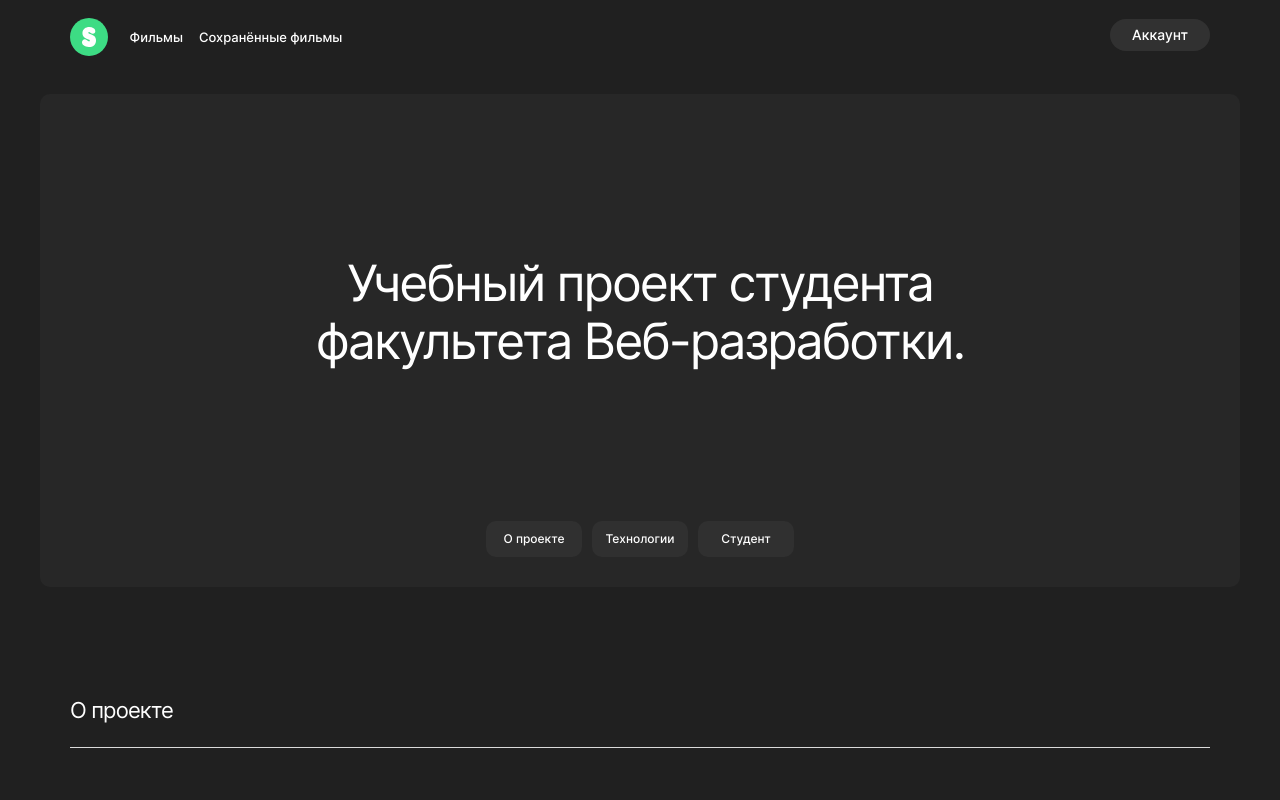
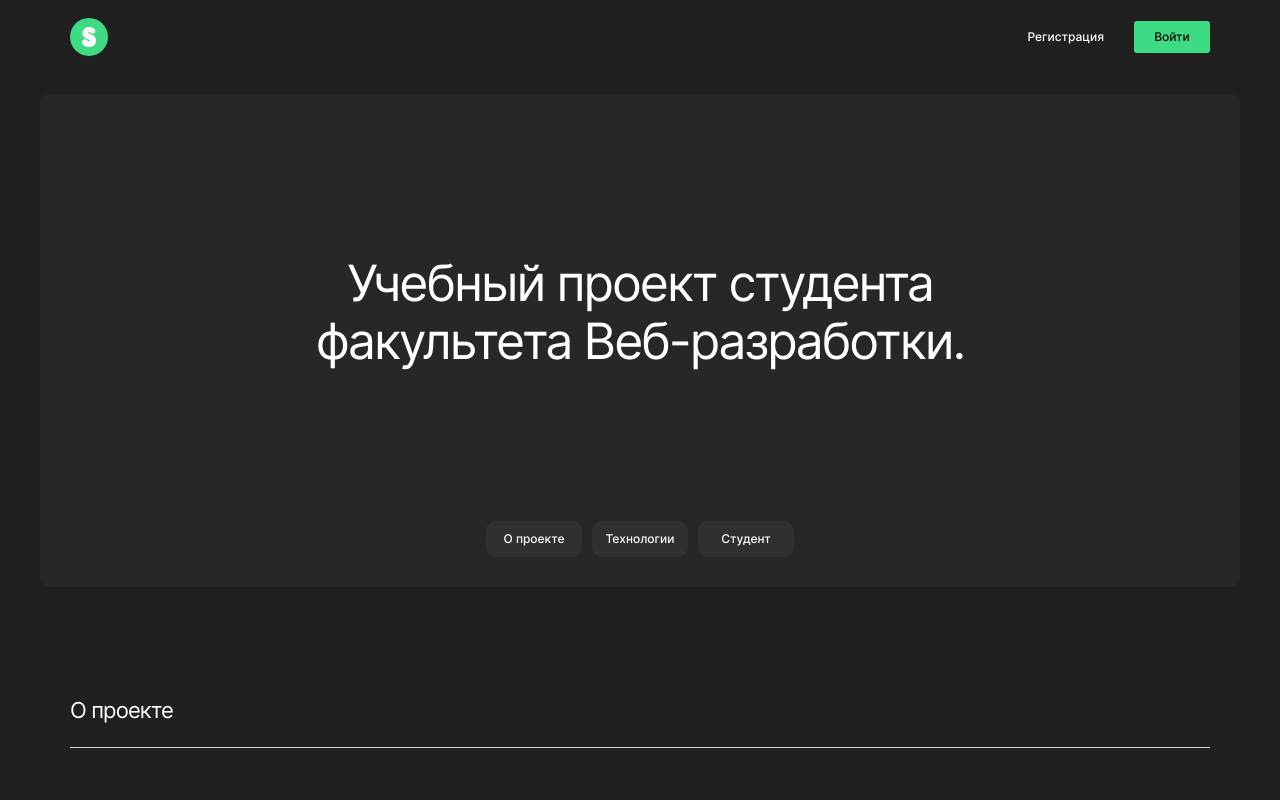
Before and after one commit to Kuban23/movies-explorer-frontend, a React (Create React App) app: page / in a window 1280 px wide. Shown: the top 800 px of the page. Built offline with nearby package versions, Linux system fonts and the light colour scheme.

Commit message:
feat:Реализовал роуты  /signup /signin

```diff
--- a/src/components/App/App.css
+++ b/src/components/App/App.css
@@ -10,6 +10,8 @@
    -ms-text-size-adjust: 100%;
    -moz-text-size-adjust: 100%;
    color: #FFFFFF;
-   height: 100%;
+   /* height: 100%; */
    margin: 0 auto;
+   width: 100%;
+   min-height: 100vh;
 }
--- a/src/components/App/App.js
+++ b/src/components/App/App.js
@@ -8,8 +8,9 @@ import './App.css'
 // import Login from '../Login/Login';
 // import PageNotFound from '../PageNotFound/PageNotFound';
 import { Switch, Route } from 'react-router-dom'
-
-
+import SavedMovies from '../SavedMovies/SavedMovies'
+import Register from '../Register/Register'
+import Login from '../Login/Login';
 
 function App() {
 
@@ -35,8 +36,17 @@ function App() {
               <Movies  />
                </Route>
 
+               <Route exact path="/saved-movies">
+              <SavedMovies  />
+               </Route>
 
+               <Route exact path="/signup">
+              <Register  />
+               </Route>
 
+               <Route exact path="/signin">
+              <Login  />
+               </Route>
 
             </Switch>
          </div>
--- a/src/components/Header/Header.js
+++ b/src/components/Header/Header.js
@@ -1,7 +1,7 @@
 
 import React from "react";
 import './Header.css'
-import { Link, NavLink } from 'react-router-dom';
+import { Link } from 'react-router-dom';
 import icon from '../../images/profile_icon.svg';
 
 function Header() {
@@ -10,7 +10,7 @@ function Header() {
 
          <Link className="header__logo" alt="Логотип проекта" to="/"/>
 
-         <nav className="header__links">
+         {/* <nav className="header__links">
          <Link className="header__link-films" to="/movies">Фильмы</Link>
          <Link className="header__link-films" to="/saved-movies">Сохранённые фильмы</Link>
          </nav>
@@ -20,13 +20,12 @@ function Header() {
          <img className='header__profile-link-icon'src={icon} alt='Иконка профиля'/>
          </Link>
          <button className="header__menu-button" type="button"></button>
-         </>
+         </> */}
 
-         {/* <nav className="header__link-container">
-            <Link className="header__link-auth header__link-auth_type_up">Регистрация</Link>
-            <Link className="header__link-auth header__link-auth_type_in">Войти</Link>
-
-         </nav> */}
+         <nav className="header__link-container">
+            <Link className="header__link-auth header__link-auth_type_up" to="/signup">Регистрация</Link>
+            <Link className="header__link-auth header__link-auth_type_in" to="/signin">Войти</Link>
+         </nav>
 
 
       </header>
--- a/src/components/Login/Login.css
+++ b/src/components/Login/Login.css
@@ -23,6 +23,7 @@
 	height: 38px;
 	margin-bottom: 40px;
 	align-self: flex-start;
+	background: url('../../images/logo.svg');
 }
 
 .login__title {
--- a/src/components/Login/Login.js
+++ b/src/components/Login/Login.js
@@ -1,14 +1,16 @@
 
 import React from "react";
 import './Login.css'
-import logo from '../../images/logo.svg'
+//import logo from '../../images/logo.svg'
 import { Link } from 'react-router-dom'
 
 function Login(){
 	return (
 <section className="login">
 <div className="login-container">
-<img className="login__logo" src={logo} alt="Логотип проекта" />
+
+<Link className="login__logo" to="/" />
+
 <h1 className="login__title">Рады видеть!</h1>
 <form className="login__form" noValidate>
 <ul className="login__form-input-list">
@@ -25,7 +27,7 @@ function Login(){
 <button className="login__button" type="submit" aria-label='Кнопка отправить'>Войти</button>
 			<div className="login__form-button-container">
 				<p className="login__question">Ещё не зарегистрированы?</p>
-				<Link className="login__form-link">Регистрация</Link>
+				<Link className="login__form-link" to="/signup">Регистрация</Link>
 			</div>
 </form>
 </div>
--- a/src/components/Register/Register.css
+++ b/src/components/Register/Register.css
@@ -23,7 +23,7 @@
 	height: 38px;
 	margin-bottom: 40px;
 	align-self: flex-start;
-
+	background: url('../../images/logo.svg');
 }
 
 .register__title {
--- a/src/components/Register/Register.js
+++ b/src/components/Register/Register.js
@@ -1,14 +1,16 @@
 
 import React from "react";
 import './Register.css'
-import logo from '../../images/logo.svg'
+//import logo from '../../images/logo.svg'
 import { Link } from 'react-router-dom'
 
 function Register(){
 	return (
 <section className="register">
 	<div className="register__container">
-		<img className="register__logo" src={logo} alt="Логотип проекта" />
+
+		<Link className="register__logo" to="/" />
+
 		<h1 className="register__title">Добро пожаловать!</h1>
 		<form className="register__form" name="register" noValidate>
 			<ul className="register__form-input-list">
@@ -31,7 +33,7 @@ function Register(){
 			<button className="register__button" type="submit" aria-label='Кнопка отправить'>Зарегистрироваться</button>
 			<div className="register__form-button-container">
 				<p className="register__question">Уже зарегистрированы?</p>
-				<Link className="register__form-link">Войти</Link>
+				<Link className="register__form-link" to="/signin">Войти</Link>
 			</div>
 
 		</form>
--- a/src/components/SavedMovies/SavedMovies.js
+++ b/src/components/SavedMovies/SavedMovies.js
@@ -1,10 +1,18 @@
 
 import React from "react";
 import './SavedMovies.css'
+import Header from '../Header/Header'
+import Footer from '../Footer/Footer'
+import SearchForm from '../SearchForm/SearchForm';
 
 function SavedMovies(){
 	return (
-<div></div>
+	<div>
+	<Header/>
+	<SearchForm/>
+	<Footer/>
+
+	</div>
 );
 }
 
```
